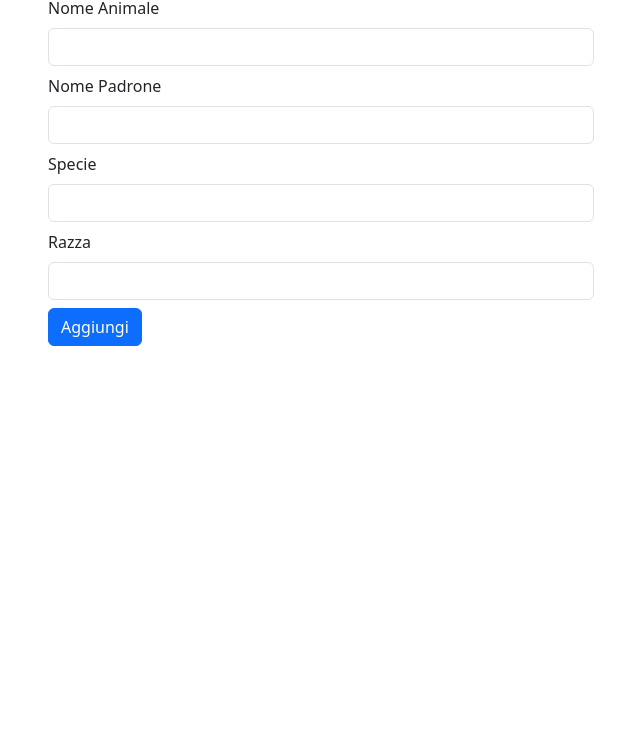
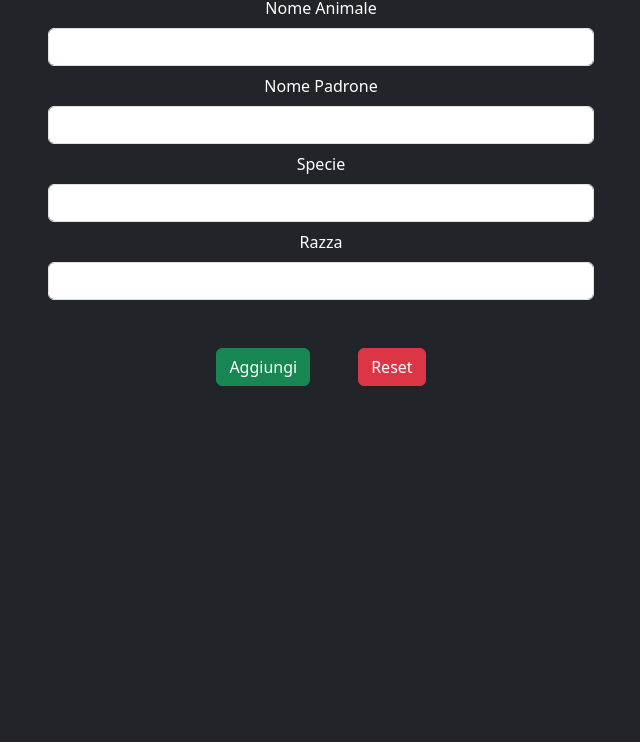
Before and after one commit to danofra/FS0723-U2-W3-D1, a plain HTML site: page index.html in a window 1280 px wide. Shown: the part 58-800 px from the top of the page, without its empty margins (319-959 px from the left). Drawn offline with nearby package versions, Linux system fonts and the light colour scheme.

Commit message:
mod style

```diff
--- a/index.html
+++ b/index.html
@@ -11,15 +11,19 @@
       crossorigin="anonymous"
     />
   </head>
-  <body>
+  <body class="text-bg-dark">
     <main>
       <div class="container">
         <div class="row justify-content-center mt-2">
           <div class="col-12 col-md-8 col-lg-6">
-            <h2>Animale</h2>
+            <h2 class="d-flex justify-content-center">Animale</h2>
             <form>
               <div class="mb-2">
-                <label for="namePets" class="form-label">Nome Animale</label>
+                <label
+                  for="namePets"
+                  class="form-label d-flex justify-content-center"
+                  >Nome Animale</label
+                >
                 <input
                   type="text"
                   class="form-control"
@@ -30,7 +34,11 @@
               </div>
 
               <div class="mb-2">
-                <label for="nameOwner" class="form-label">Nome Padrone</label>
+                <label
+                  for="nameOwner"
+                  class="form-label d-flex justify-content-center"
+                  >Nome Padrone</label
+                >
                 <input
                   type="text"
                   class="form-control"
@@ -41,7 +49,11 @@
               </div>
 
               <div class="mb-2">
-                <label for="species" class="form-label">Specie</label>
+                <label
+                  for="species"
+                  class="form-label d-flex justify-content-center"
+                  >Specie</label
+                >
                 <input
                   type="text"
                   class="form-control"
@@ -52,7 +64,11 @@
               </div>
 
               <div class="mb-2">
-                <label for="breed" class="form-label">Razza</label>
+                <label
+                  for="breed"
+                  class="form-label d-flex justify-content-center"
+                  >Razza</label
+                >
                 <input
                   type="text"
                   class="form-control"
@@ -61,7 +77,12 @@
                   required
                 />
               </div>
-              <button type="submit" class="btn btn-primary">Aggiungi</button>
+              <div class="d-flex justify-content-center mt-5">
+                <button type="submit" class="btn btn-success me-5">
+                  Aggiungi
+                </button>
+                <button type="reset" class="btn btn-danger">Reset</button>
+              </div>
             </form>
           </div>
         </div>
--- a/index.js
+++ b/index.js
@@ -21,13 +21,11 @@ class User {
     }
   }
 }
-
 const user1 = new User("Liborio Daniele", "Frasca", 26, "Vittoria");
 const user2 = new User("Lucio", "Battisti", 55, "Roma");
 const user3 = new User("Adriano", "Celentano", 86, "Bologna");
 const user4 = new User("Vasco", "Rossi", 71, "Zocca");
 const user5 = new User("Cristiano ", "Mangioglio", 78, "Ramacca");
-
 user1.ages();
 user2.ages();
 user3.ages();
@@ -40,14 +38,13 @@ user3.comparation(user2.age, user2.firstName, user2.lastName);
 user4.comparation(user3.age, user3.firstName, user3.lastName);
 user5.comparation(user4.age, user4.firstName, user4.lastName);
 
+//Esercizio numero 2
 const nameInput = document.getElementById("namePets");
 const ownerInput = document.getElementById("nameOwner");
 const speciesInput = document.getElementById("species");
 const breedInput = document.getElementById("breed");
 const saveButton = document.querySelector("form button");
-
 const contactsPets = [];
-
 class Pet {
   constructor(_petName, _ownerName, _species = [], _breed = []) {
     this.namePets = _petName;
@@ -88,7 +85,13 @@ formPets.addEventListener("submit", function (e) {
     species.value,
     breed.value
   );
-
+  formPets.addEventListener("reset", function (e) {
+    e.preventDefault();
+    (namePets.value = ""),
+      (nameOwner.value = ""),
+      (species.value = ""),
+      (breed.value = "");
+  });
   console.log(newPet);
   contactsPets.push(newPet);
   addPets();
```
